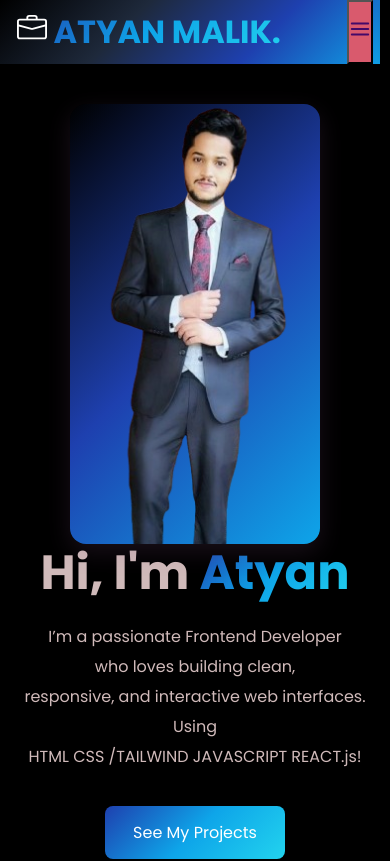
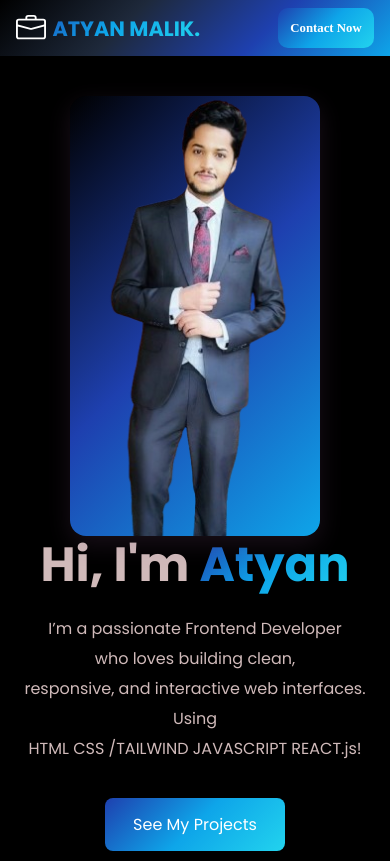
Before and after one commit to Atyan-Malik/Personal-portfolio-React.js, a React (Vite) app: page / in a window 390 px wide. Shown: the top 861 px of the page. Built offline with nearby package versions, Linux system fonts and the light colour scheme.

Commit message:
Updated portfolio

```diff
--- a/src/AccordionData.jsx
+++ b/src/AccordionData.jsx
@@ -9,9 +9,9 @@ const data = [
 
   },
   {
-
+    id:"2",
     heading: "Details",
-    details:"I started my coding journey after completing my FSc, and I’ve been building projects and sharpening my skills through online learning and hands-on practice ever since. What excites me most is turning ideas into clean, responsive, and user-friendly interfaces that work smoothly across devices."
+    details:"I started my coding journey after completing my FSc, and I,ve been building projects and sharpening my skills through online learning and hands-on practice ever since. What excites me most is turning ideas into clean, responsive, and user-friendly interfaces that work smoothly across devices."
 
 
   },
@@ -19,7 +19,7 @@ const data = [
 
     id:"3",
     heading: "My Goal",
-    details:"I’m now looking forward to contributing my skills in a professional environment where  I can collaborate, grow, and build impactful web experiences."
+    details:",’m now looking forward to contributing my skills in a professional environment where  I can collaborate, grow, and build impactful web experiences."
 
   },
 ];
--- a/src/App.jsx
+++ b/src/App.jsx
@@ -13,28 +13,17 @@ function App() {
       <div className="mainpage">
         <Header />
 
-      <main>
-        <section id="home">
+        <Hero />
 
-          <Hero />
-        </section>
-        <section id="about">
         <About />
-        </section>
-        <section id="projects">
+
         <Projects />
-        </section>
-        <section id="contact">
+
         <Contact />
         <Footer />
-
-        </section>
-      </main>
-      {/* <Footer /> */}
       </div>
-
     </>
-  )
+  );
 }
 
 export default App;
--- a/src/components/Contact/Contact.jsx
+++ b/src/components/Contact/Contact.jsx
@@ -21,7 +21,7 @@ const Contact = () => {
   }, []);
 
   return (
-    <div data-aos="fade-up" className="c-wrapper">
+    <div data-aos="fade-up" className="c-wrapper" id="contact">
       <div className="c-right">
         <Form />
       </div>
--- a/src/components/Contact/Form.jsx
+++ b/src/components/Contact/Form.jsx
@@ -31,7 +31,7 @@ Message: ${formData.message}`;
   return (
     <div>
       <h2>Contact Me</h2>
-      <section className="contact">
+      <section  className="contact">
         <form onSubmit={handleSubmit} className="contact-form">
           <div className="form-group">
             <label htmlFor="name">Your Name</label>
--- a/src/components/Footer.css
+++ b/src/components/Footer.css
@@ -35,5 +35,35 @@ span {
 
 .f-s {
   display: flex;
+
   gap: 1rem;
 }
+
+
+
+@media (min-width:200px) and (max-width:500px) {
+  .f-s{
+     display: flex;
+  flex-direction: column;
+  justify-content: center;
+  gap: 1rem;
+  text-align: center;
+
+
+  }
+  .left{
+  display: flex;
+  flex-direction: column;
+  justify-content: space-around;
+
+
+}
+  .left h1{
+  text-align: center;
+
+
+}
+.right{
+  margin-top: 10px;
+}
+}
--- a/src/components/Header/Header.css
+++ b/src/components/Header/Header.css
@@ -1,8 +1,12 @@
 .h-wrapper {
   display: flex;
-  justify-content: space-around;
-  line-height: 4rem;
+  justify-content: space-around; /* better spacing than space-around */
+  align-items: center;
+  flex-wrap: nowrap;         /* prevent wrapping */
+  white-space: nowrap;       /* keep text on one line */
+  padding: 0.5rem 1rem;
   background: linear-gradient(135deg, #000000, #1e293b, #1e40af, #0ea5e9);
+  box-sizing: border-box;
 }
 
 .h-wrapper > h1 {
@@ -10,47 +14,30 @@
   -webkit-background-clip: text;
   -webkit-text-fill-color: transparent;
   background-clip: text;
-  color: transparent;
+  font-weight: bold;
+  display: flex;
+  align-items: center;
+  gap: 0.5rem;               /* spacing between icon and text */
+  font-size: 2rem;           /* desktop size */
+  white-space: nowrap;       /* force one line */
+  margin: 0;
 }
 
-.h-menu {
-  display: flex;
-  gap: 1.5rem;
-  justify-content: center;
-  text-align: center;
-}
-
-.h-menu > a {
-  background: linear-gradient(135deg, #1e40af, #0ea5e9, #22d3ee);
-  -webkit-background-clip: text;
-  -webkit-text-fill-color: transparent;
-  background-clip: text;
-  color: transparent;
-  text-decoration: none;
-  display: flex;
-  gap: 1.5rem;
-  justify-content: center;
-  text-align: center;
-}
-
-button {
-  padding: auto;
-}
-
+/* Contact button */
 .btn00 {
-  height: 4rem;
-  width: 8rem;
-  padding: 0.3rem 0.3rem;
+  height: 3rem;
+  min-width: 8rem;
+  padding: 0.3rem 1rem;
   cursor: pointer;
   color: white;
   font-weight: bold;
   background: linear-gradient(135deg, #1e40af, #0ea5e9, #22d3ee);
-
+  font-size: 1rem;
   border: none;
   border-radius: 10px;
   font-family: cursive;
   text-decoration: none;
-  transition: 0.6s ease;
+  transition: 0.3s ease;
 }
 
 .btn00:hover {
@@ -60,48 +47,34 @@ button {
   box-shadow: 0 6px 15px rgba(0, 0, 0, 0.2);
 }
 
-@media (max-width: 700px) {
-  .h-menu {
-    position: fixed;
-    top: 0;
-    gap: 2rem;
-    font-weight: 500;
-    flex-direction: column;
-    right: -100%;
-    width: 400px;
-    background: black;
-    display: flex;
-    border-bottom-left-radius: 10px;
-    transition: all 200ms ease;
-    align-items: flex-start;
-    padding: 3rem;
-    box-shadow: 0px 4px 4px rgba(0, 0, 0, 0.05);
-    height: 400px;
-    z-index: 2;
-  }
-  .h-menu > a:hover {
-    color: #440969;
-  }
-
-  .h-menu.open {
-    right: 0;
-  }
-
-  .menu-btn {
-    display: block;
-    z-index: 1100;
-    cursor: pointer;
-    color: #440969;
-    background-color: #d95a6d;
+/* Tablet */
+@media (max-width: 900px) {
+  .h-wrapper > h1 {
+    font-size: 1.6rem; /* slightly smaller */
   }
 
   .btn00 {
-    display: none;
+    min-width: 7rem;
+    height: 2.8rem;
+    font-size: 0.9rem;
   }
 }
 
-@media (min-width: 700px) {
-  .menu-btn {
-    display: none;
+/* Mobile */
+@media (max-width: 500px) {
+  .h-wrapper {
+    justify-content: space-between; /* logo left, button right */
+  }
+
+  .h-wrapper > h1 {
+    font-size: 1.3rem;
+    gap: 0.4rem;
+  }
+
+  .btn00 {
+    min-width: 6rem;
+    height: 2.5rem;
+    font-size: 0.8rem;
+    padding: 0.3rem 0.5rem;
   }
 }
--- a/src/components/Header/Header.jsx
+++ b/src/components/Header/Header.jsx
@@ -1,45 +1,60 @@
-import React, { useState } from "react";
+// import React, { useState } from "react";
+// import "./Header.css";
+// import { BsBriefcase } from "react-icons/bs";
+// import { FiMenu, FiX } from "react-icons/fi"; // hamburger + close icons
+
+// const Header = () => {
+//   const [open, setOpen] = useState(false);
+
+//   const handleToggle = () => setOpen(!open);
+//   const closeMenu = () => setOpen(false);
+
+//   return (
+//     <>
+//     <div className="h-wrapper">
+//       <h1>
+//         <BsBriefcase style={{ color: "white", fontSize: "30px" }} /> ATYAN
+//         MALIK.
+//       </h1>
+
+
+
+//     </div>
+
+
+
+
+//     </>
+//   );
+// };
+
+// export default Header;
+
+
+import React from "react";
 import "./Header.css";
 import { BsBriefcase } from "react-icons/bs";
-import { FiMenu, FiX } from "react-icons/fi"; // hamburger + close icons
 
 const Header = () => {
-  const [open, setOpen] = useState(false);
-
-  const handleToggle = () => setOpen(!open);
-  const closeMenu = () => setOpen(false);
+  // scroll to contact section
+  const scrollToContact = () => {
+    const section = document.getElementById("contact");
+    if (section) {
+      section.scrollIntoView({ behavior: "smooth" });
+    }
+  };
 
   return (
     <div className="h-wrapper">
       <h1>
-        <BsBriefcase style={{ color: "white", fontSize: "30px" }} /> ATYAN
-        MALIK.
+        <BsBriefcase style={{ color: "white", fontSize: "30px" }} /> ATYAN MALIK.
       </h1>
 
-      <div className={`h-menu ${open ? "open" : ""}`}>
-        <a href="#home" onClick={closeMenu}>
-          Home
-        </a>
-        <a href="#about" onClick={closeMenu}>
-          About
-        </a>
-        <a href="#projects" onClick={closeMenu}>
-          Projects
-        </a>
-        <a href="#contact" onClick={closeMenu}>
-          Contact
-        </a>
+      <div className="h-right">
+        <button className="btn00" onClick={scrollToContact}>
+          Contact Now
+        </button>
       </div>
-
-      <div>
-        <a className="btn00" href="#contact">
-          Contact Now
-        </a>
-      </div>
-
-      <button className="menu-btn" onClick={handleToggle}>
-        {open ? <FiX size={22} /> : <FiMenu size={22} />}
-      </button>
     </div>
   );
 };
--- a/src/components/Projects/Projects.css
+++ b/src/components/Projects/Projects.css
@@ -2,55 +2,56 @@
   max-width: 1200px;
   margin: 0 auto;
   padding: 40px 20px;
+  text-align: center; /* center heading + container */
 }
 
-.p-wrapper .p-p-2 {
-  text-align: center;
-  margin-bottom: 30px;
-  font-size: 2rem;
-  color: (160deg, #462b56, #d95a6d);
+.p-p-2{
+  margin-bottom: 20px;
+  font-size: 30px;
 }
+
 .p-n {
   color: white;
 }
+
 .btn3 {
-  background: linear-gradient(135deg, #1e40af, #0ea5e9, #22d3ee);
-
-  width: 50%;
+  background: linear-gradient(135deg, #000000, #1e40af, #0ea5e9);
+  display: block;
+  margin: 1rem auto 0;
+  width: 200px;
   color: white;
   font-weight: bold;
   padding: 10px;
   border: none;
   border-radius: 10px;
-  margin-top: 1rem;
   cursor: pointer;
 }
+
 .btn3:hover {
   background: linear-gradient(135deg, #2563eb, #c59e9e);
   color: white;
 }
 
-/* 3 cards per row */
+/* Grid layout */
 .p-container {
   display: grid;
-  grid-template-columns: repeat(3, 1fr); /* 3 columns */
+  grid-template-columns: repeat(3, 1fr);
   gap: 20px;
-  padding: 20px;
+  justify-content: center; /* center grid items inside */
 }
 
 .pro-grid {
   background: linear-gradient(135deg, #1e40af, #3b82f6, #60a5fa);
-
   border-radius: 1rem;
   padding: 2rem;
   text-align: center;
   font-size: 1.2rem;
   font-weight: 500;
   color: #fff;
-
   transition: transform 0.3s ease, box-shadow 0.3s ease;
-
-  height: 410px;
+  height: 460px;              /* let content decide height */
+  max-width: 340px;          /* keeps card from stretching */
+  margin: 0 auto;            /* center each card */
 }
 
 .pro-grid:hover {
@@ -59,8 +60,8 @@
 }
 
 .pro-grid > img {
-  height: 200px;
-  width: 300px;
+  width: 100%;               /* responsive image */
+  height: auto;
   border-radius: 10px;
 }
 
@@ -69,14 +70,16 @@
   font-weight: bold;
 }
 
+/* Tablet - 2 cards per row */
+@media (max-width: 900px) {
+  .p-container {
+    grid-template-columns: repeat(2, 1fr);
+  }
+}
+
+/* Mobile - 1 card per row */
 @media (max-width: 500px) {
   .p-container {
-    display: grid;
-    grid-template-columns: repeat(1, 1fr);
-    gap: 20px;
-  }
-
-  .pro-grid {
-    width: 340px;
+    grid-template-columns: 1fr;
   }
 }
```
Also changed, not shown: src/App.css (line endings or trailing spaces). Lines whose indentation alone changed are shown as unchanged.
